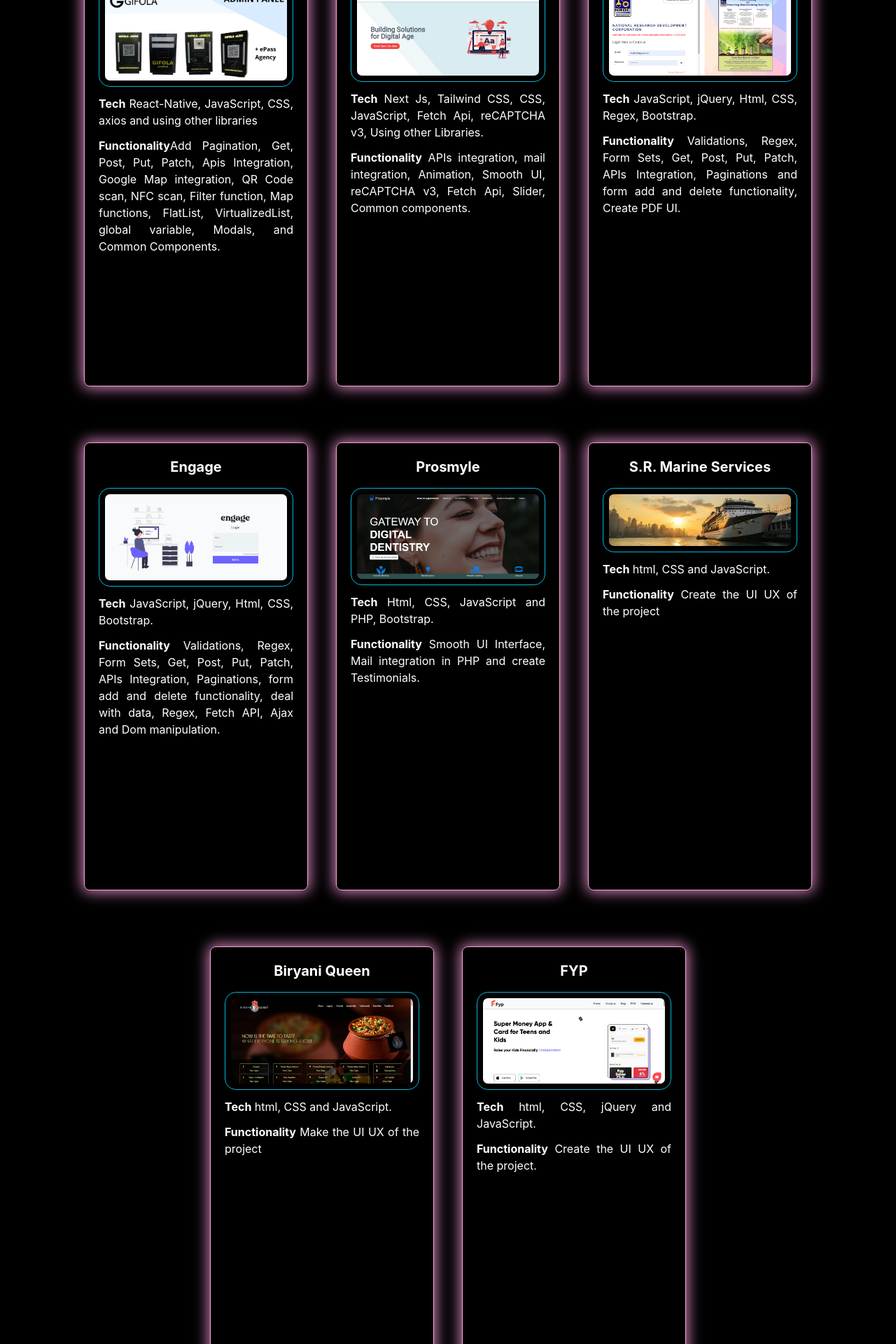
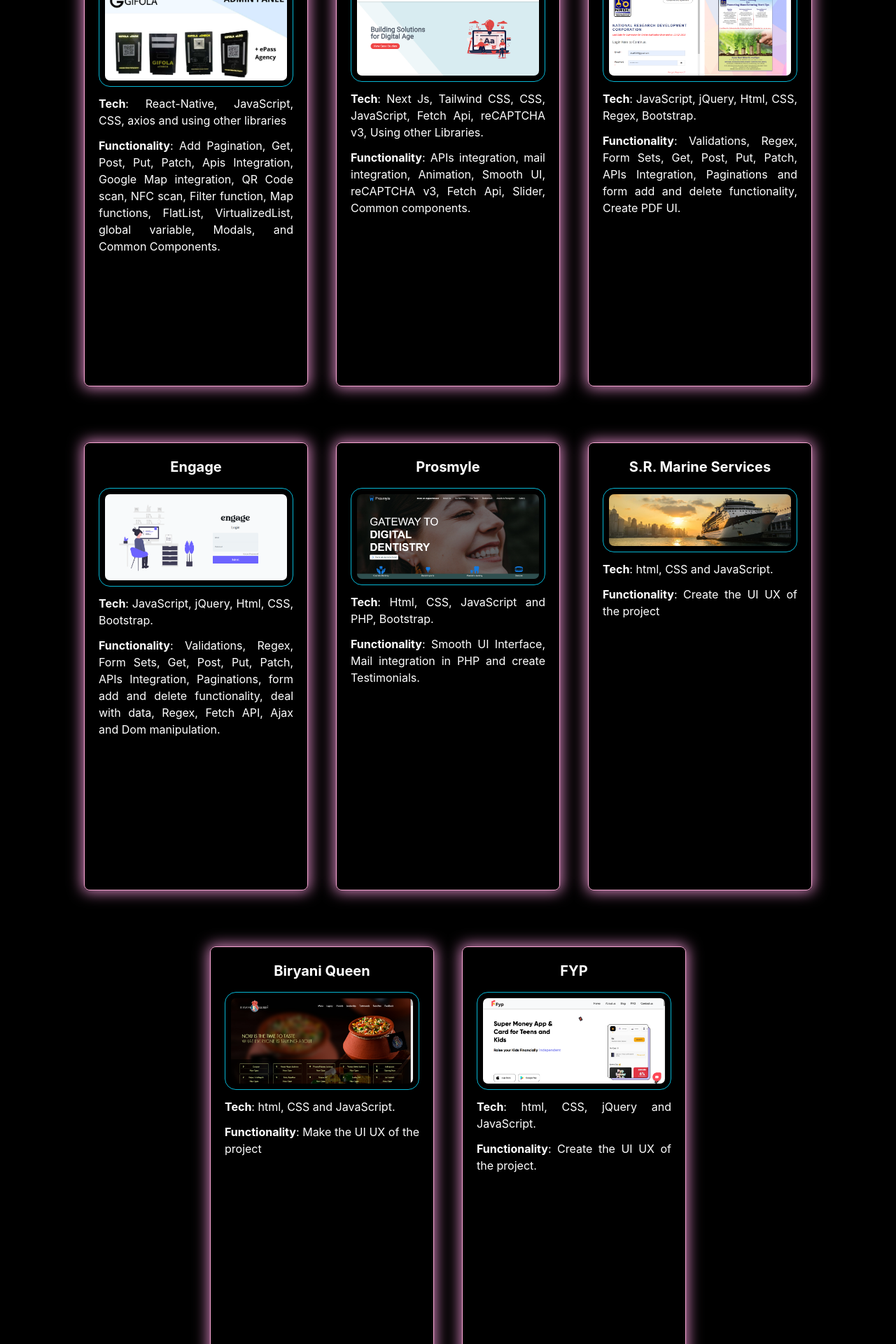
Before and after one commit to jha45507/Myportfolio, a Next.js app: page /project in a window 1280 px wide. Shown: the part 420-2340 px from the top of the page at 70% size. Built offline with nearby package versions, Linux system fonts and the light colour scheme.

Commit message:
add new project

```diff
--- a/pages/project.js
+++ b/pages/project.js
@@ -14,8 +14,8 @@ export default function Project() {
                         img={'/gifola.jpeg'}
                         alt="App"
                         href='available on play store (Gifola)'
-                        tech=" React-Native, JavaScript, CSS, axios and using other libraries"
-                        func="Add Pagination, Get, Post, Put, Patch, Apis Integration, Google Map integration, QR Code scan, NFC scan,
+                        tech=": React-Native, JavaScript, CSS, axios and using other libraries"
+                        func=": Add Pagination, Get, Post, Put, Patch, Apis Integration, Google Map integration, QR Code scan, NFC scan,
                         Filter function, Map functions, FlatList, VirtualizedList, global variable, Modals, and Common Components."
                     />
                     <MyProject
@@ -23,8 +23,8 @@ export default function Project() {
                         img={'/sudofire.png'}
                         alt="sudofire"
                         href='https://www.sudofire.com/'
-                        tech=" Next Js, Tailwind CSS, CSS, JavaScript, Fetch Api, reCAPTCHA v3, Using other Libraries."
-                        func=" APIs integration, mail integration, Animation, Smooth UI, reCAPTCHA v3, Fetch Api, Slider, Common
+                        tech=": Next Js, Tailwind CSS, CSS, JavaScript, Fetch Api, reCAPTCHA v3, Using other Libraries."
+                        func=": APIs integration, mail integration, Animation, Smooth UI, reCAPTCHA v3, Fetch Api, Slider, Common
                         components."
                     />
                     <MyProject
@@ -32,8 +32,8 @@ export default function Project() {
                         img={'/seedfunding.png'}
                         alt="seed funding"
                         href='https://seedfunding.nrdc.in/'
-                        tech="  JavaScript, jQuery, Html, CSS, Regex, Bootstrap."
-                        func=" Validations, Regex, Form Sets, Get, Post, Put, Patch, APIs Integration, Paginations and form add and delete
+                        tech=": JavaScript, jQuery, Html, CSS, Regex, Bootstrap."
+                        func=": Validations, Regex, Form Sets, Get, Post, Put, Patch, APIs Integration, Paginations and form add and delete
                         functionality, Create PDF UI."
                     />
                     <MyProject
@@ -41,8 +41,8 @@ export default function Project() {
                         img={'/engage.png'}
                         alt="engage"
                         href='https://engage.eta.in/login/'
-                        tech=" JavaScript, jQuery, Html, CSS, Bootstrap."
-                        func="  Validations, Regex, Form Sets, Get, Post, Put, Patch, APIs Integration, Paginations, form add and delete
+                        tech=": JavaScript, jQuery, Html, CSS, Bootstrap."
+                        func=":  Validations, Regex, Form Sets, Get, Post, Put, Patch, APIs Integration, Paginations, form add and delete
                         functionality, deal with data, Regex, Fetch API, Ajax and Dom manipulation."
                     />
                     <MyProject
@@ -50,32 +50,32 @@ export default function Project() {
                         img={'/prosmyle.png'}
                         alt="Prosmyle"
                         href='https://prosmyle.com/'
-                        tech=" Html, CSS, JavaScript and PHP, Bootstrap."
-                        func=" Smooth UI Interface, Mail integration in PHP and create Testimonials."
+                        tech=": Html, CSS, JavaScript and PHP, Bootstrap."
+                        func=": Smooth UI Interface, Mail integration in PHP and create Testimonials."
                     />
                     <MyProject
                         name="S.R. Marine Services"
                         img={'/marine.jpg'}
                         alt="S.R. Marine Services (OPC) Pvt. Ltd"
                         href='https://www.srmsopc.com'
-                        tech=" html, CSS and JavaScript."
-                        func=" Create the UI UX of the project"
+                        tech=": html, CSS and JavaScript."
+                        func=": Create the UI UX of the project"
                     />
                     <MyProject
                         name="Biryani Queen"
                         img={'/briyani.png'}
                         alt="Biryani Queen"
                         href='https://www.biryaniqueen.com'
-                        tech=" html, CSS and JavaScript."
-                        func=" Make the UI UX of the project"
+                        tech=": html, CSS and JavaScript."
+                        func=": Make the UI UX of the project"
                     />
                     <MyProject
                         name="FYP"
                         img={'/fyp.png'}
                         alt="Super Money App & Card for Teens and Kids"
                         href='https://www.fypmoney.in/'
-                        tech=" html, CSS, jQuery and JavaScript."
-                        func=" Create the UI UX of the project."
+                        tech=": html, CSS, jQuery and JavaScript."
+                        func=": Create the UI UX of the project."
                     />
                 </div>
             </div>
@@ -83,44 +83,52 @@ export default function Project() {
             <div className='md:flex justify-center items-center m-auto'>
                 <div className='md:flex w-full flex-wrap text-center justify-center items-center'>
                     <MyProject
+                        name="AutoMail"
+                        img={'/automail.png'}
+                        alt="news"
+                        href='https://automailsender.netlify.app/'
+                        tech=": Next JS, Axios, NodeJs, JavaScript"
+                        func=": Auto Mail Sender to the client."
+                    />
+                    <MyProject
                         name="News"
                         img={'/news.png'}
                         alt="news"
                         href='https://mynewsone.netlify.app'
-                        tech=" Strapi Api, ReactJs, NodeJs, JavaScript"
-                        func="Infinite Scroller, Loading bar, Next and Previous button, Design with Card, and click to ReadMore button to open a particular post."
+                        tech=": Strapi Api, ReactJs, NodeJs, JavaScript"
+                        func=": Infinite Scroller, Loading bar, Next and Previous button, Design with Card, and click to ReadMore button to open a particular post."
                     />
                     <MyProject
                         name="Text Editor"
                         img={'/editor.png'}
                         alt="editer"
                         href='https://with-react-text-editor.netlify.app'
-                        tech=" ReactJs, JavaScript, NodeJs,"
-                        func=" with text can be uppercase, lowercase, reverse, copy, clear extra spaces, capital first letter, count words, count characters, and show preview."
+                        tech=": ReactJs, JavaScript, NodeJs,"
+                        func=": with text can be uppercase, lowercase, reverse, copy, clear extra spaces, capital first letter, count words, count characters, and show preview."
                     />
                     <MyProject
                         name="Notes"
                         img={'/notes.png'}
                         alt="notes"
                         href='https://soft-notes-book-with-mern.netlify.app'
-                        tech=" MongoDB, ExpressJs, ReactJs, NodeJs (MERN)"
-                        func=" create notes, update notes, read notes, delete notes, and with an authentication token save notes."
+                        tech=": MongoDB, ExpressJs, ReactJs, NodeJs (MERN)"
+                        func=": create notes, update notes, read notes, delete notes, and with an authentication token save notes."
                     />
                     <MyProject
                         name="Event Calendar"
                         img={'/calendar.png'}
                         alt="calendar"
                         href='https://events-calendar-javascript-project.netlify.app'
-                        tech=" JavaScript, Bootstrap"
-                        func=" In this events calendar Add Entries, Read Entries, Delete Entries, and Save Entries with Start date, End date, and Time. They save to local storage."
+                        tech=": JavaScript, Bootstrap"
+                        func=": In this events calendar Add Entries, Read Entries, Delete Entries, and Save Entries with Start date, End date, and Time. They save to local storage."
                     />
                     <MyProject
                         name="Clock"
                         img={'/clock.png'}
                         alt="clock"
                         href='https://analogclock-html-css-javascript.netlify.app'
-                        tech=" Html, Css, JavaScript"
-                        func=" both functions are the Digital clock and can wall clock and set the alarm."
+                        tech=": Html, Css, JavaScript"
+                        func=": both functions are the Digital clock and can wall clock and set the alarm."
                     />
                 </div>
             </div>
```
Also changed, not shown: public/automail.png (added).
